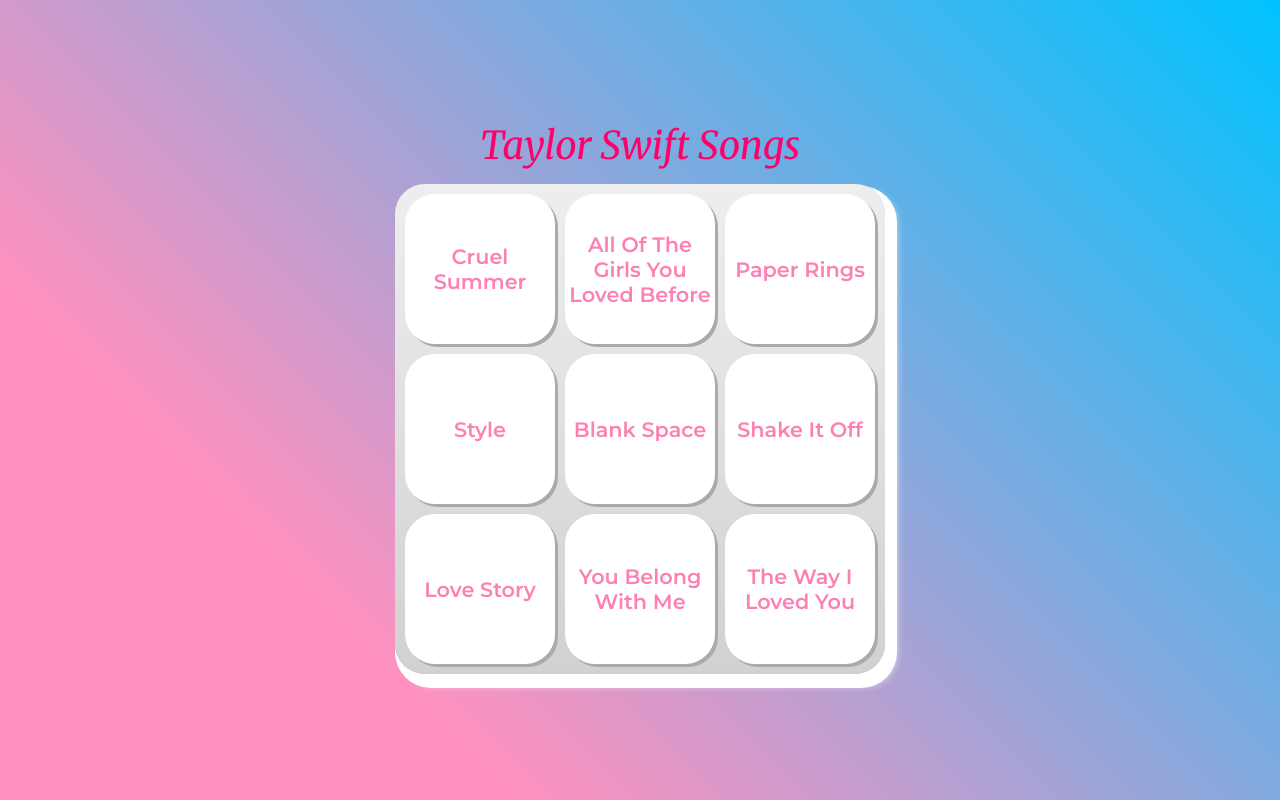
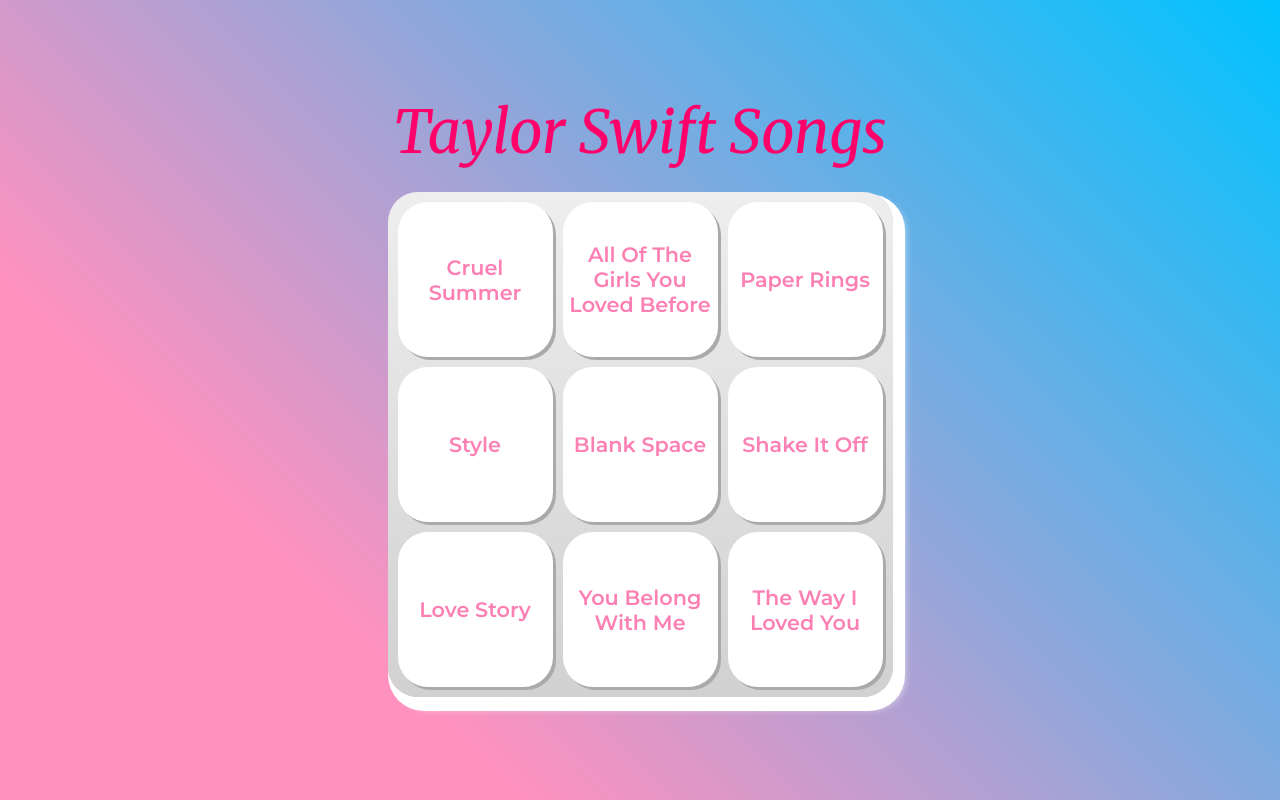
Before and after one commit to kethleenlindona/site-taylor-songs, a plain HTML site: page index.html in a window 1280 px wide. Drawn offline with Linux system fonts and the light colour scheme.

Commit message:
Add files via upload

```diff
--- a/css/estilos.css
+++ b/css/estilos.css
@@ -18,8 +18,8 @@ body {
 
 h1 {
   color: var(--branca);
-  margin-bottom: 20px;
-  font-size: 2.4rem;
+  margin-bottom: 30px;
+  font-size: 3.7rem;
 }
 
 .teclado {
@@ -38,12 +38,12 @@ h1 {
   box-shadow: 3px 3px 0 var(--cinza);
   color: var(--vermelha);
   cursor: pointer;
-  height: 150px;
+  height: 155px;
   font-size: 1.30em;
   font-weight: bold;
   line-height: 25px;
   text-align: center;
-  width: 150px;
+  width: 155px;
 }
 
 .tecla.ativa,
```
